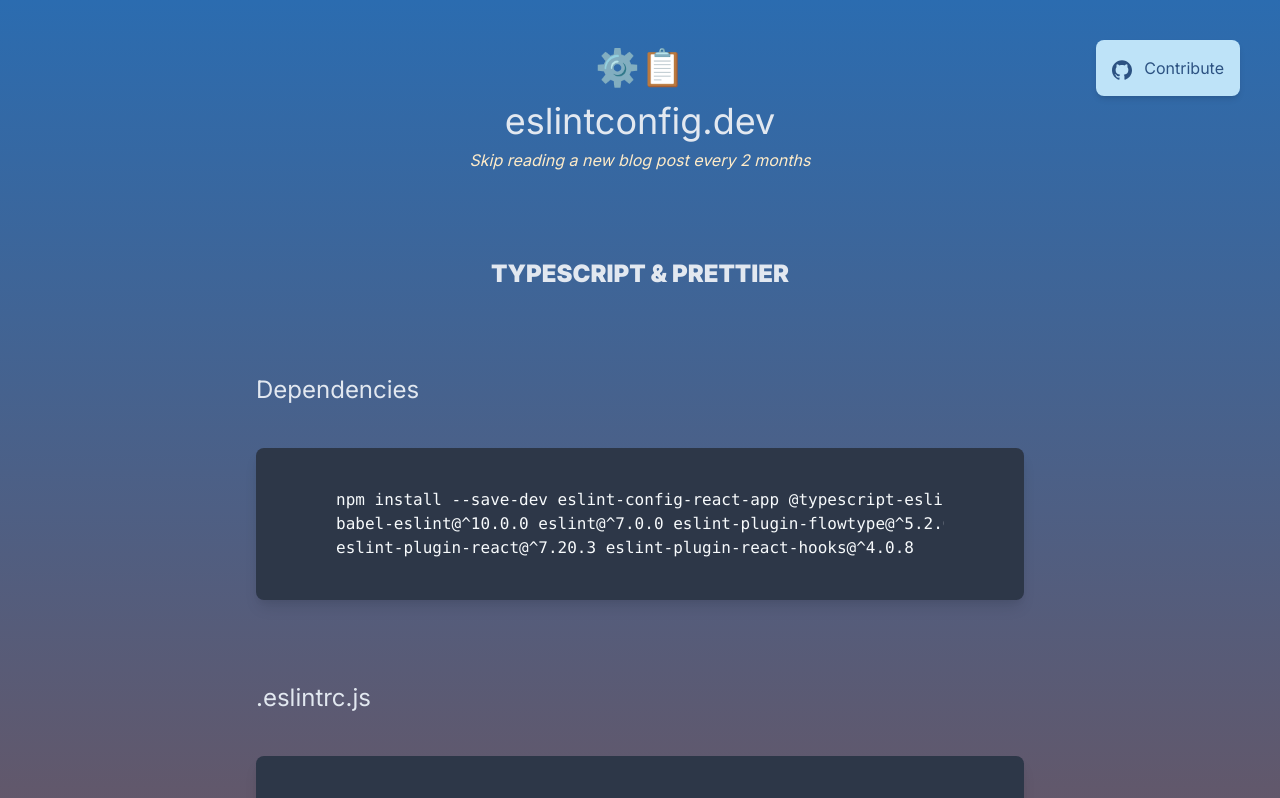
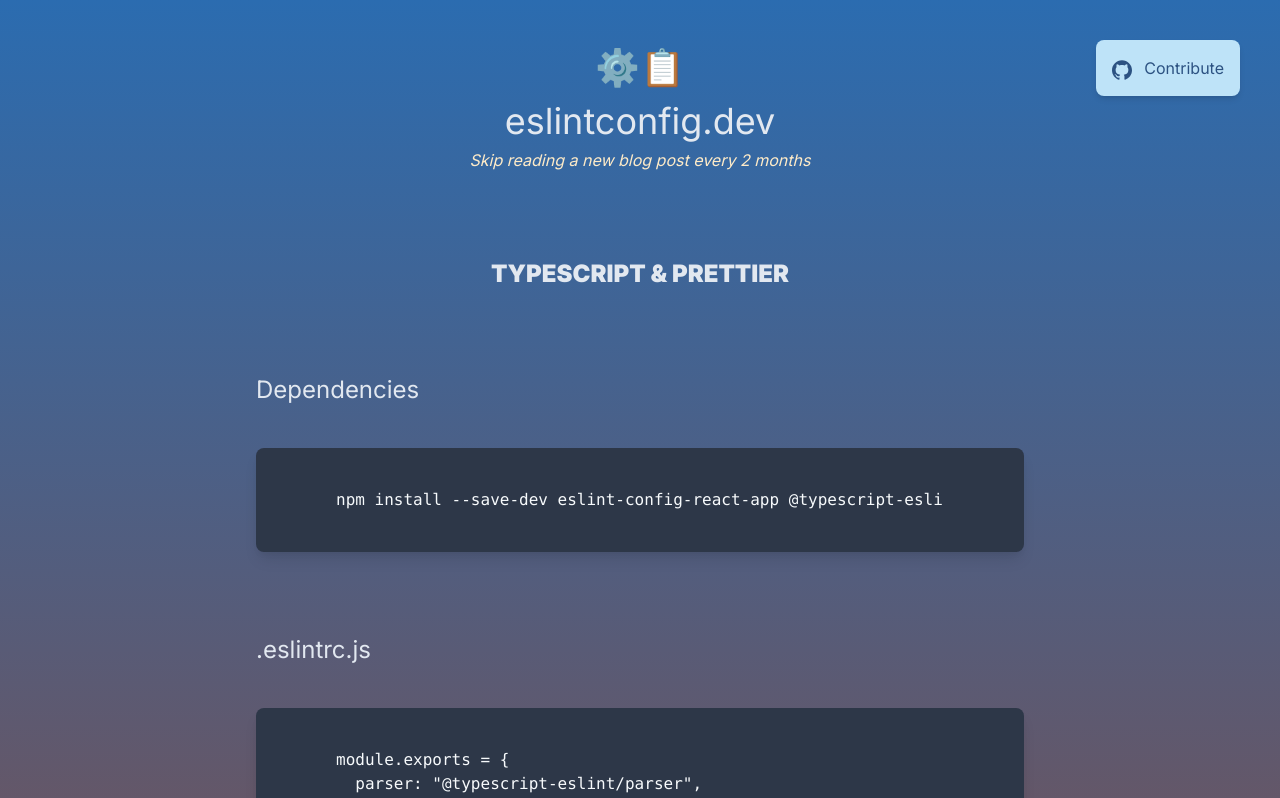
Before and after one commit to bennettdams/eslintconfig.dev, a Next.js app: page /cra/typescript-prettier in a window 1280 px wide. Shown: the top 798 px of the page. Built offline with nearby package versions, Linux system fonts and the light colour scheme.

Commit message:
Update typescript-prettier.tsx

```diff
--- a/pages/cra/typescript-prettier.tsx
+++ b/pages/cra/typescript-prettier.tsx
@@ -9,10 +9,7 @@
       <PageHeader>TypeScript &amp; Prettier</PageHeader>
       <Section title="Dependencies">
         <CodeBlock isScrollable>
-          {`npm install --save-dev eslint-config-react-app @typescript-eslint/eslint-plugin@^3.0.0 @typescript-eslint/parser@^3.0.0
-babel-eslint@^10.0.0 eslint@^7.0.0 eslint-plugin-flowtype@^5.2.0 eslint-plugin-import@^2.22.0 eslint-plugin-jsx-a11y@^6.3.1
-eslint-plugin-react@^7.20.3 eslint-plugin-react-hooks@^4.0.8
-`}
+          {`npm install --save-dev eslint-config-react-app @typescript-eslint/eslint-plugin@^4.0.0 @typescript-eslint/parser@^4.0.0 babel-eslint@^10.0.0 eslint@^7.5.0 eslint-plugin-flowtype@^5.2.0 eslint-plugin-import@^2.22.0 eslint-plugin-jsx-a11y@^6.3.1 eslint-plugin-react@^7.20.3 eslint-plugin-react-hooks@^4.0.8`}
         </CodeBlock>
       </Section>
       <Section title=".eslintrc.js">
```
